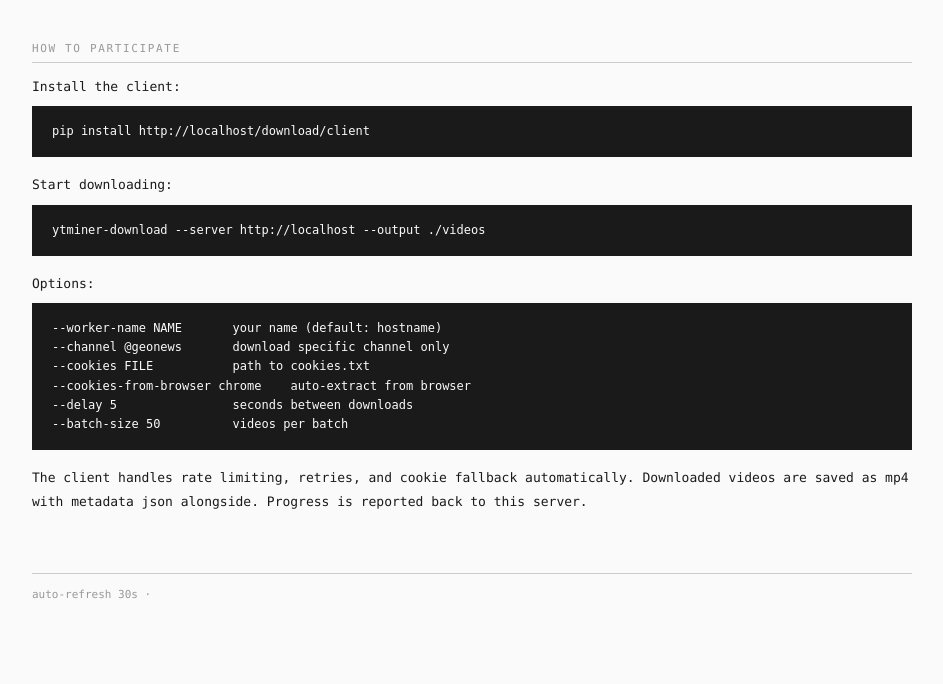
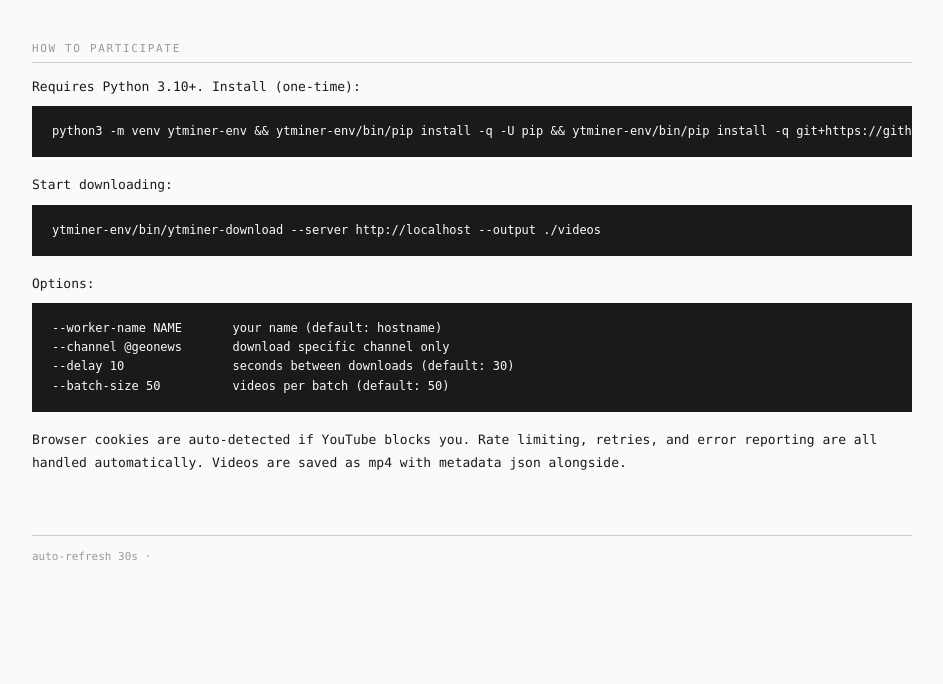
Before and after one commit to hussamh10/ytminer-server, a FastAPI app: page / in a window 1280 px wide. Shown: the part 442-1126 px from the top of the page, without its empty margins (8-951 px from the left). After the commit the page ends 1003 px from the top, so only its background shows below. Run offline with FastAPI, Linux system fonts and the light colour scheme; data that the repository does not hold is empty; parts of the project's set-up code (start-up, migrations or seed data) failed here and were passed over.

Commit message:
Update dashboard with current install instructions
Require Python 3.10+, show auto cookie detection, updated defaults.

Co-Authored-By: Claude Opus 4.6 <noreply@anthropic.com>

```diff
--- a/templates/dashboard.html
+++ b/templates/dashboard.html
@@ -226,21 +226,19 @@
 <div class="section">
   <div class="section-title">how to participate</div>
   <div class="guide">
-    <p>Install the client:</p>
-    <pre id="install-cmd">pip install ytminer-client</pre>
+    <p>Requires Python 3.10+. Install (one-time):</p>
+    <pre id="install-cmd">python3 -m venv ytminer-env && ytminer-env/bin/pip install -q -U pip && ytminer-env/bin/pip install -q git+https://github.com/hussamh10/ytminer-client.git</pre>
 
     <p>Start downloading:</p>
-    <pre id="run-cmd">ytminer-download --server SERVER_URL --output ./videos</pre>
+    <pre id="run-cmd">ytminer-env/bin/ytminer-download --server SERVER_URL --output ./videos</pre>
 
     <p>Options:</p>
     <pre>--worker-name NAME       your name (default: hostname)
 --channel @geonews       download specific channel only
---cookies FILE           path to cookies.txt
---cookies-from-browser chrome    auto-extract from browser
---delay 5                seconds between downloads
---batch-size 50          videos per batch</pre>
+--delay 10               seconds between downloads (default: 30)
+--batch-size 50          videos per batch (default: 50)</pre>
 
-    <p>The client handles rate limiting, retries, and cookie fallback automatically. Downloaded videos are saved as mp4 with metadata json alongside. Progress is reported back to this server.</p>
+    <p>Browser cookies are auto-detected if YouTube blocks you. Rate limiting, retries, and error reporting are all handled automatically. Videos are saved as mp4 with metadata json alongside.</p>
   </div>
 </div>
 
@@ -348,10 +346,8 @@ async function refresh() {
 
 // set server URL in guide
 const origin = window.location.origin;
-document.getElementById('install-cmd').textContent =
-  'pip install ' + origin + '/download/client';
 document.getElementById('run-cmd').textContent =
-  'ytminer-download --server ' + origin + ' --output ./videos';
+  'ytminer-env/bin/ytminer-download --server ' + origin + ' --output ./videos';
 
 refresh();
 </script>
```
